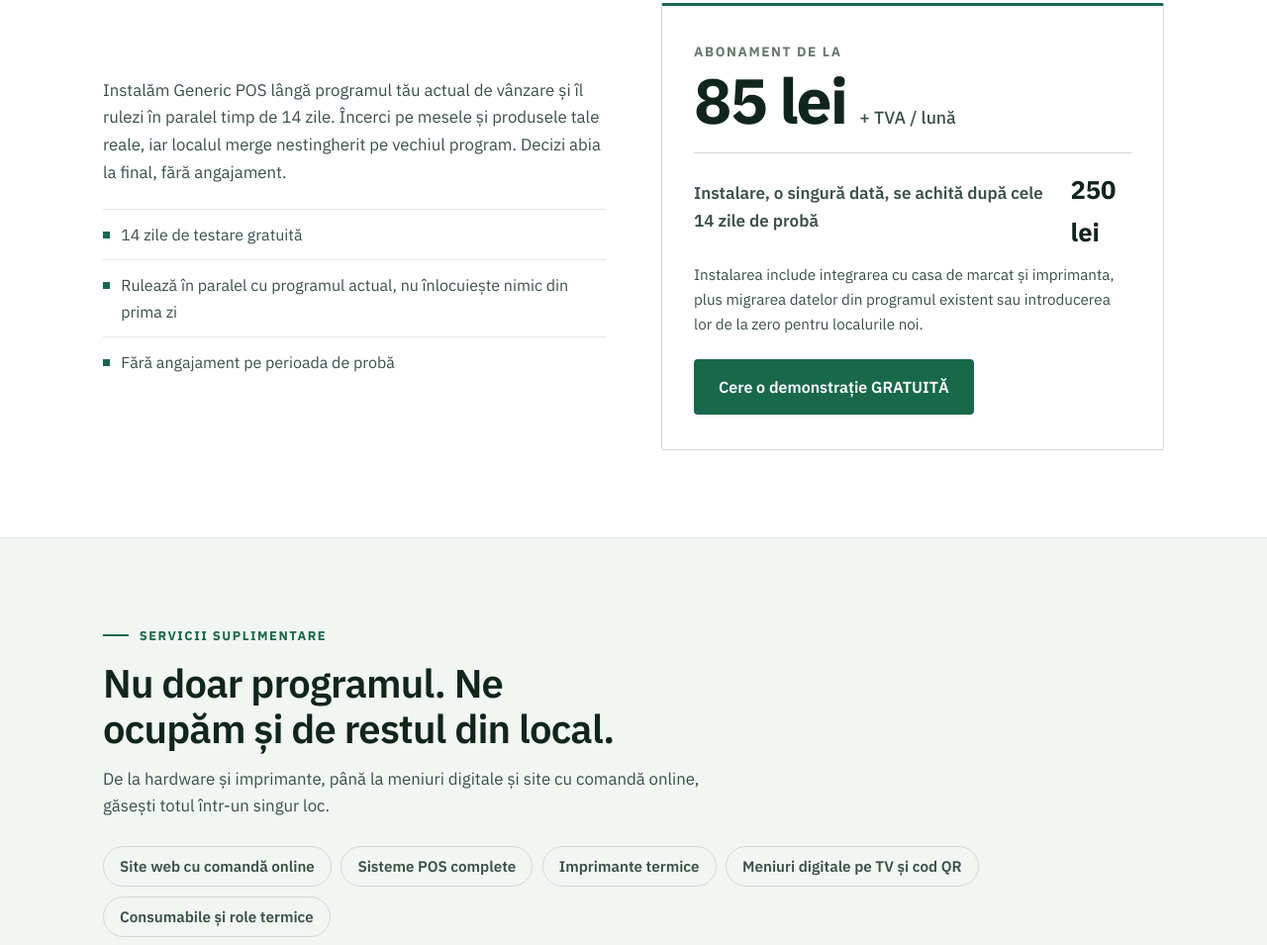
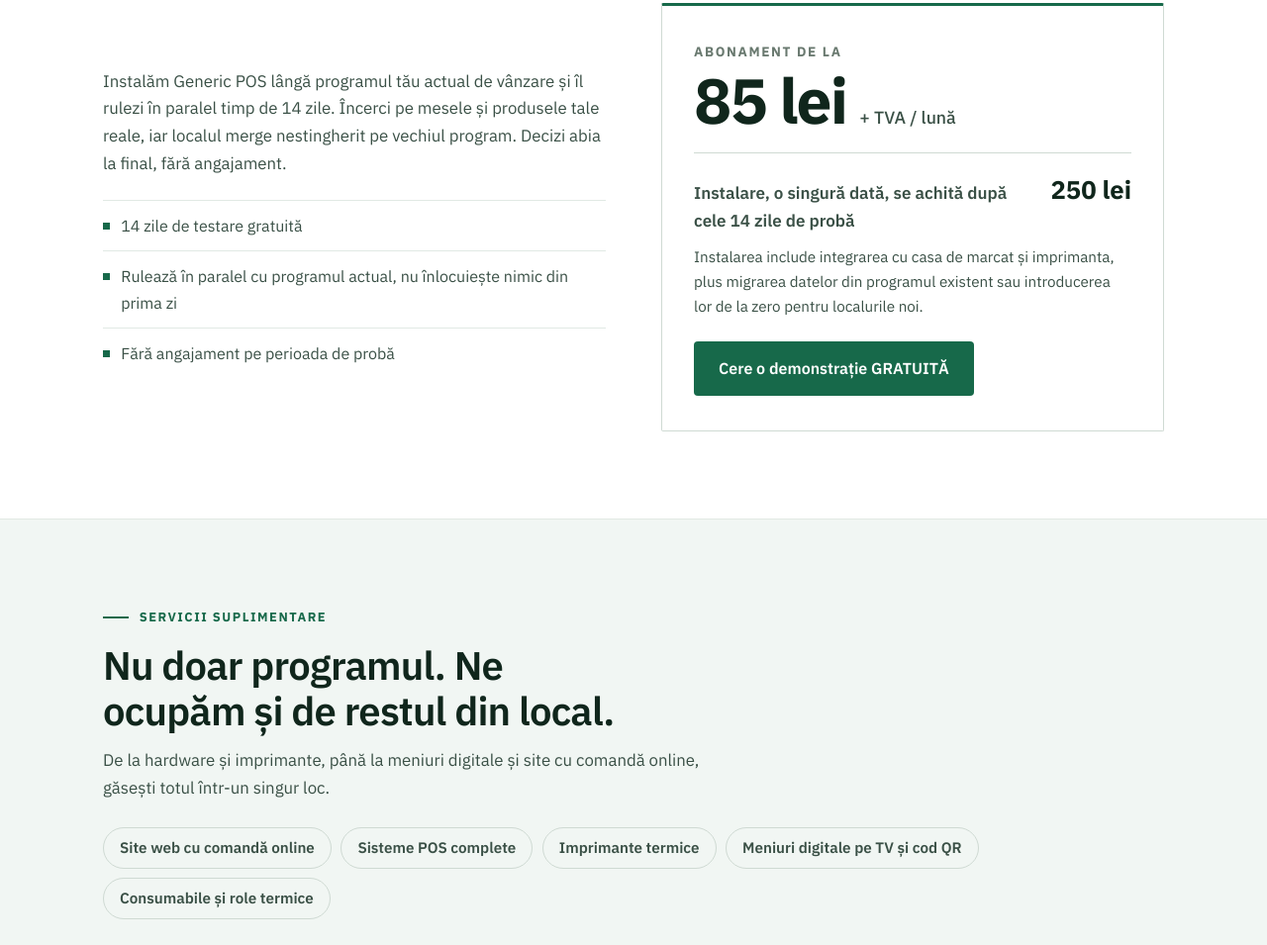
Before and after one commit to danielcuciurean-cmd/genericpos-site, a plain HTML site: page public/index.html in a window 1280 px wide. Shown: the part 7151-8106 px from the top of the page at 99% size. Drawn offline with Linux system fonts and the light colour scheme.

Commit message:
Preț instalare: nu mai rupe „250 lei” pe două rânduri (#3)
Claude-Session: https://claude.ai/code/session_01Y3qaE9SKAzPgLhtxaqkzsF

Co-authored-by: Claude <noreply@anthropic.com>

```diff
--- a/public/style.css
+++ b/public/style.css
@@ -358,7 +358,7 @@ main > section:nth-of-type(even) .mode-card{ background:var(--page); }
 .price-note{ color:var(--ink-2); font-size:0.95rem; }
 .price-setup{ display:flex; justify-content:space-between; align-items:baseline; gap:1rem; border-top:1px solid var(--line); margin-top:1.2rem; padding-top:1rem; margin-bottom:0.6rem; }
 .price-setup span{ color:var(--ink-2); font-weight:600; }
-.price-setup strong{ font-family:var(--serif); font-size:1.6rem; color:var(--ink); }
+.price-setup strong{ white-space:nowrap; flex-shrink:0; font-family:var(--serif); font-size:1.6rem; color:var(--ink); }
 .price-box .btn{ margin-top:1.4rem; }
 
 /* FOOTER */
```
